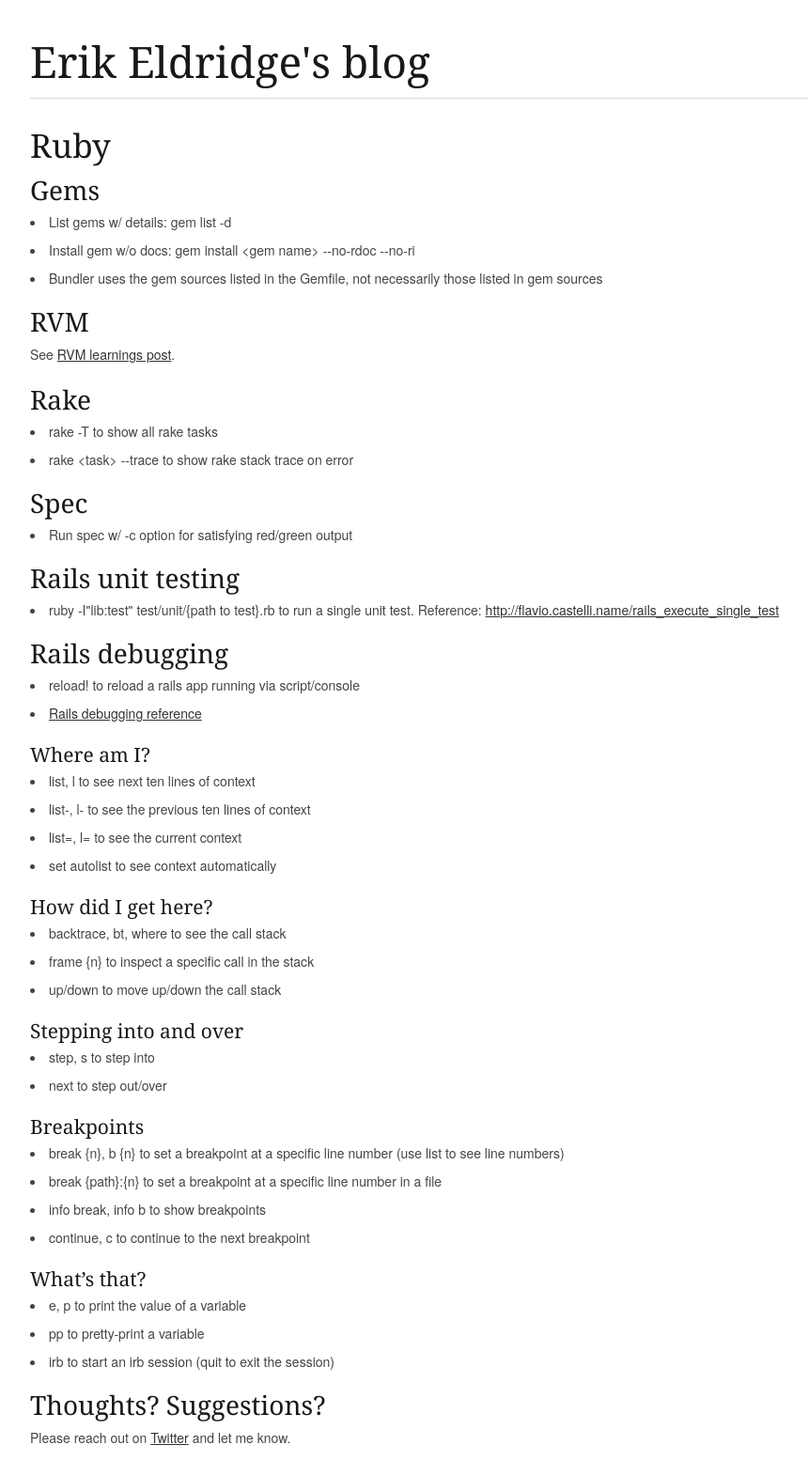
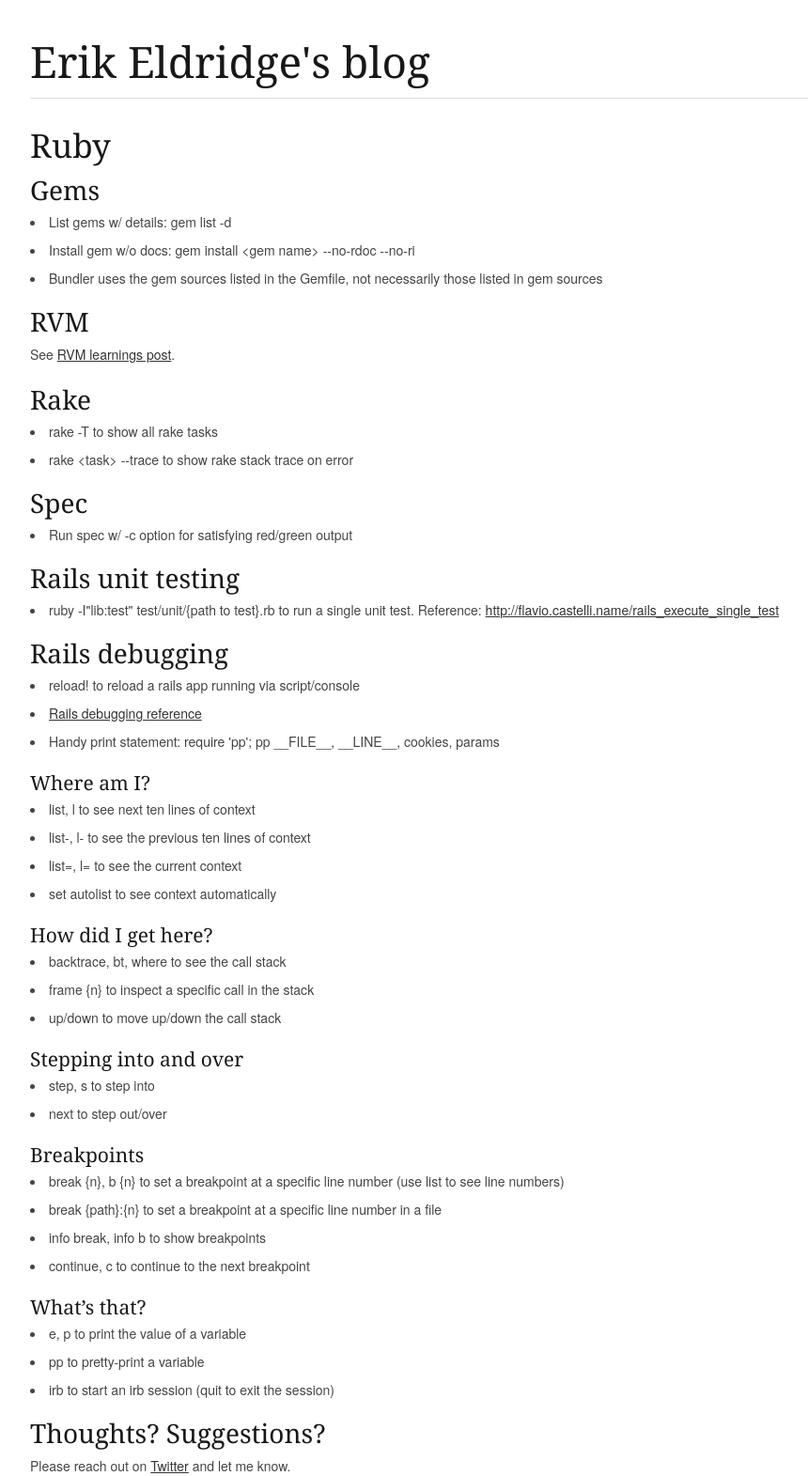
Before and after one commit to erikeldridge/erikeldridge.github.com, a Jekyll site: the page built from _posts/2012-2-16-ruby.md, in a window 1280 px wide. Shown: the whole page at 94% size, without its empty margins (138-998 px from the left). Built offline with Jekyll 4.4.1, drawn with Linux system fonts in a browser that asks for light colours; Markdown is read by kramdown in place of the engine named in the settings; comment, search, counter and statistics services are not loaded; before the commit the page ends 1541 px from its top, so only the background shows below that.

Commit message:
Add pp __FILE__, __LINE__ tip

```diff
--- a/_posts/2012-2-16-ruby.md
+++ b/_posts/2012-2-16-ruby.md
@@ -31,6 +31,7 @@ See [RVM learnings post](/2011/11/28/rvm-learnings.md).
 
 * `reload!` to reload a rails app running via script/console
 * [Rails debugging reference](http://guides.rubyonrails.org/debugging_rails_applications.html#step-by-step)
+* Handy print statement: `require 'pp'; pp __FILE__, __LINE__, cookies, params`
 
 #### Where am I?
 
```
